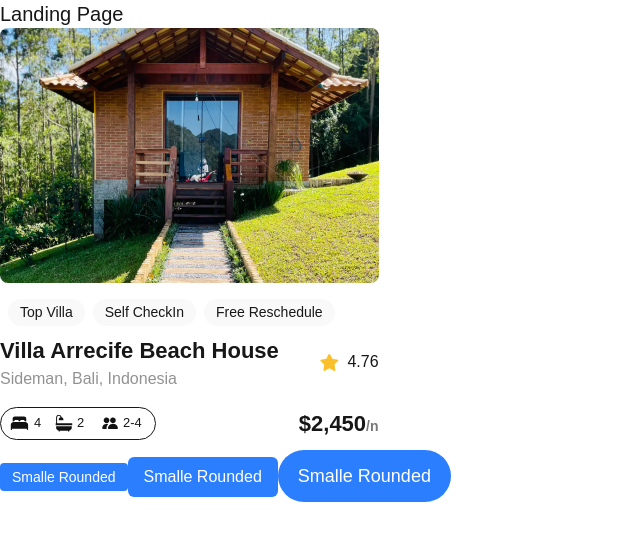
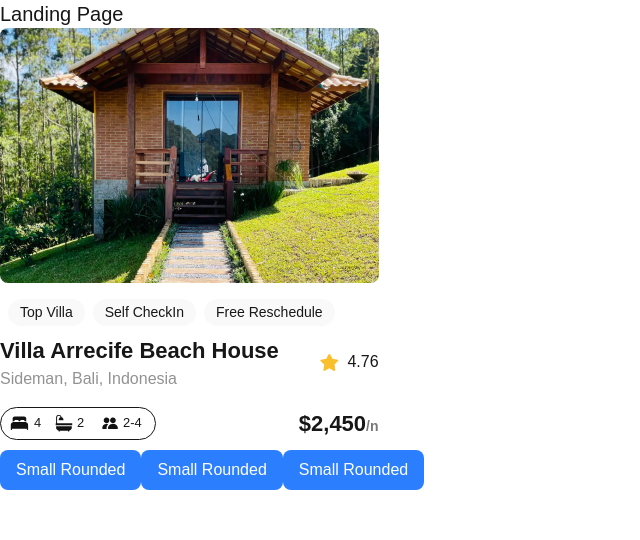
Before and after one commit to amermmhamad/alx-project-0x00-setup, a Next.js app in the folder alx-project-0x00/: page /landing in a window 1280 px wide. Shown: the top 540 px of the page, without its empty margins (0-640 px from the left). Built offline with nearby package versions, Linux system fonts and the light colour scheme.

Commit message:
Fixed problem with checker

```diff
--- a/alx-project-0x00/components/Button.tsx
+++ b/alx-project-0x00/components/Button.tsx
@@ -1,32 +1,25 @@
 import { ButtonProps } from "@/interfaces";
 
 const sizeClasses = {
-  sm: "px-3 py-1 text-sm",
-  md: "px-4 py-2 text-base",
-  lg: "px-5 py-3 text-lg",
-};
-
-const shapeClasses = {
-  sm: "rounded-sm",
-  md: "rounded-md",
-  full: "rounded-full",
+  Small: "px-3 py-1 text-sm rounded-sm",
+  Medium: "px-4 py-2 text-base rounded-lg",
+  Large: "px-5 py-3 text-lg rounded-full",
 };
 
 const Button: React.FC<ButtonProps> = ({
   title,
-  size = "md",
-  shape = "md",
+  styles,
   className,
+  size = "Medium",
 }) => {
   const sizeClass = sizeClasses[size];
-  const shapeClass = shapeClasses[shape];
 
   const baseClass =
     "inline-flex items-center justify-center bg-blue-500 text-white hover:bg-blue-600 transition";
 
   return (
     <button
-      className={`${baseClass} ${sizeClass} ${shapeClass} ${className || ""}`}
+      className={`${baseClass} ${sizeClass} ${styles || ""} ${className || ""}`}
     >
       {title}
     </button>
--- a/alx-project-0x00/interfaces/index.ts
+++ b/alx-project-0x00/interfaces/index.ts
@@ -4,10 +4,7 @@ export interface PillProps {
 
 export interface ButtonProps {
   title: string;
-  size: "sm" | "md" | "lg";
-  shape: "sm" | "md" | "full";
-  variant?: "primary" | "secondary";
-  disabled?: boolean;
-  onClick?: () => void;
+  styles?: string;
+  size?: "Small" | "Medium" | "Large";
   className?: string;
 }
--- a/alx-project-0x00/pages/landing.tsx
+++ b/alx-project-0x00/pages/landing.tsx
@@ -6,9 +6,9 @@ const Landing: React.FC = () => {
     <div>
       <h1 className="text-xl font-extralight">Landing Page</h1>
       <Card />
-      <Button title="Smalle Rounded" size="sm" shape="sm" />
-      <Button title="Smalle Rounded" size="md" shape="md" />
-      <Button title="Smalle Rounded" size="lg" shape="full" />
+      <Button title="Small Rounded" className="Small" />
+      <Button title="Small Rounded" className="Medium" />
+      <Button title="Small Rounded" className="Large" />
     </div>
   );
 };
```
